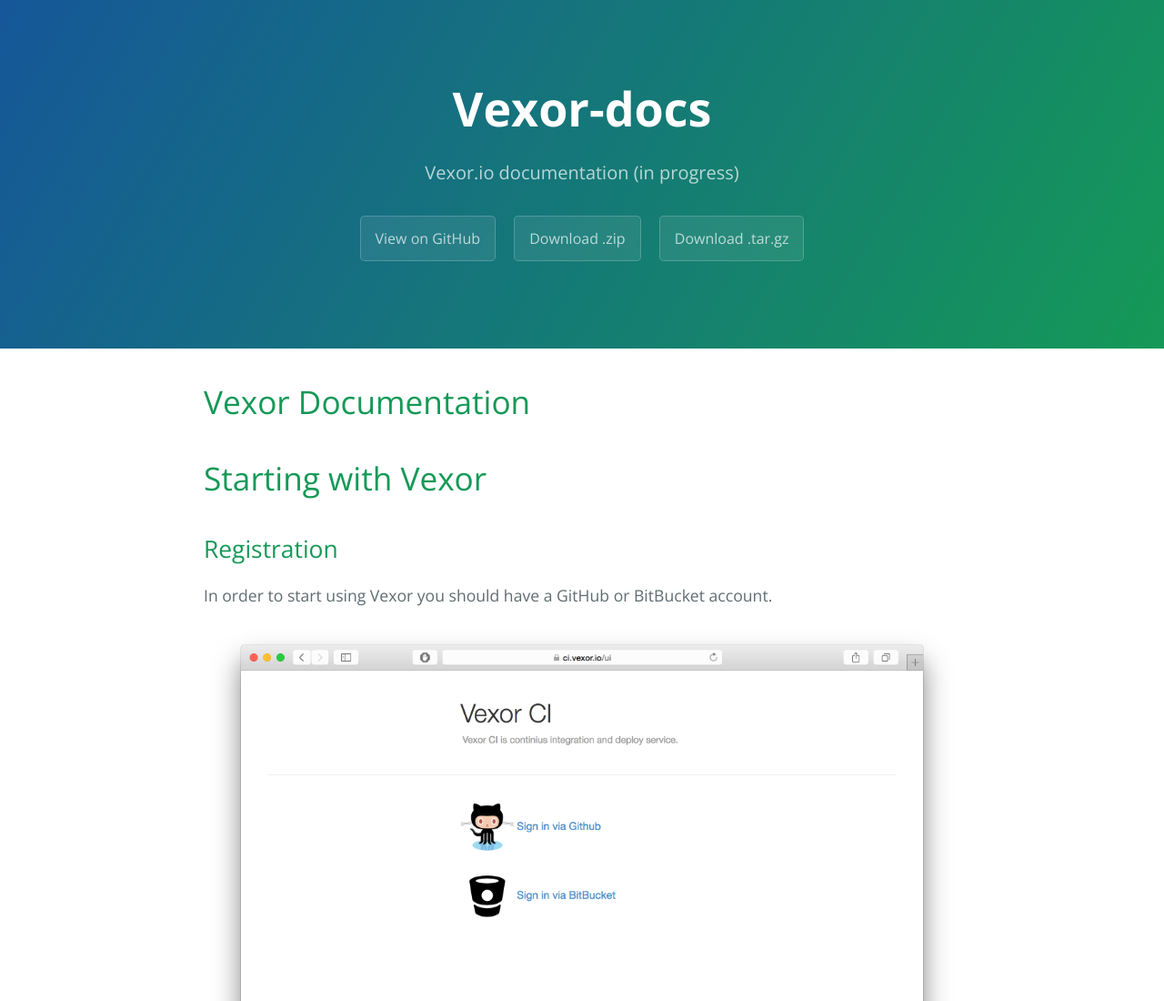
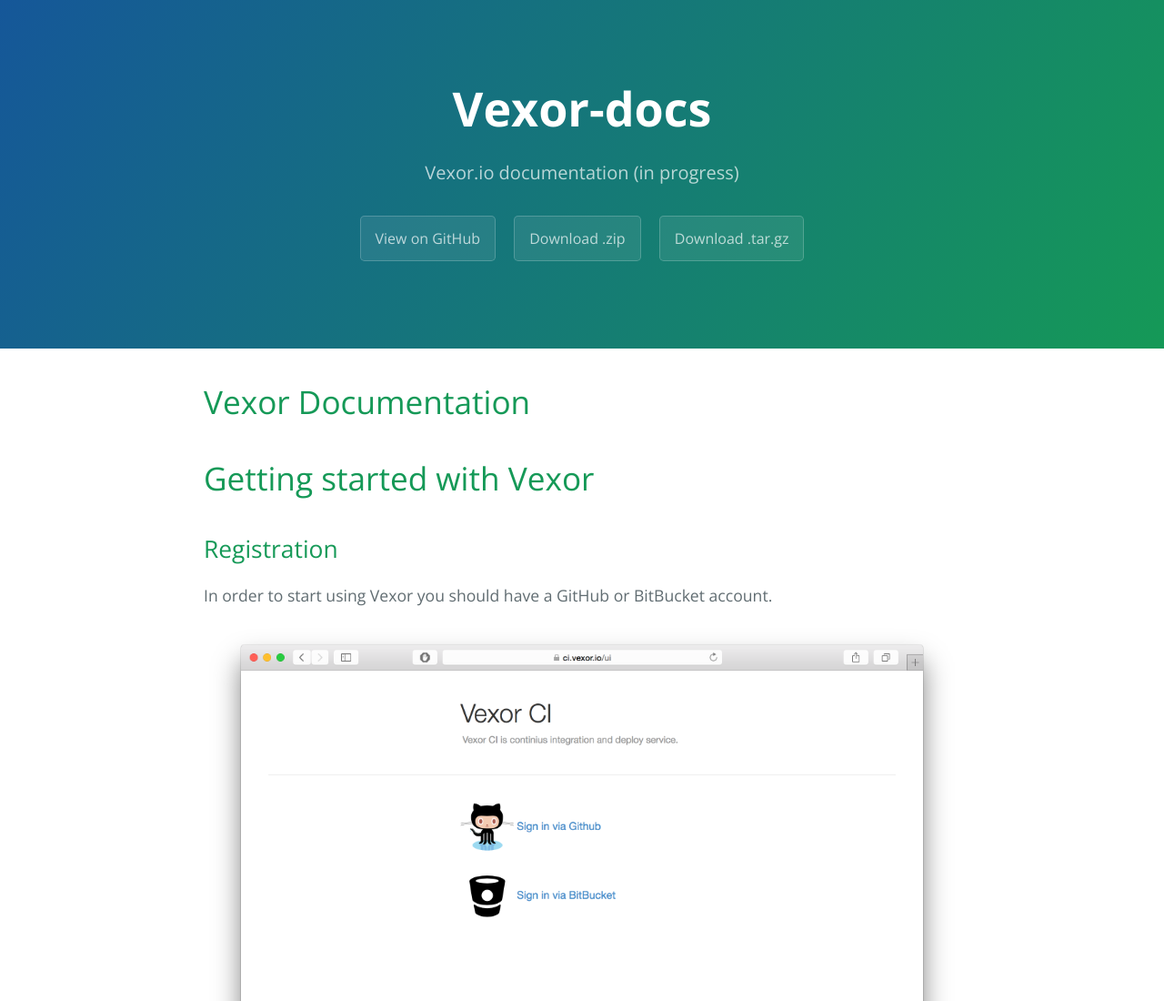
Before and after one commit to kfyodor/vexor-docs, a plain HTML site: page index.html in a window 1280 px wide. Shown: the top 1100 px of the page at 91% size. Drawn offline with nearby package versions, Linux system fonts and the light colour scheme.

Commit message:
fix header

```diff
--- a/index.html
+++ b/index.html
@@ -23,7 +23,7 @@
 <a id="vexor-documentation" class="anchor" href="#vexor-documentation" aria-hidden="true"><span class="octicon octicon-link"></span></a>Vexor Documentation</h1>
 
 <h1>
-<a id="starting-with-vexor" class="anchor" href="#starting-with-vexor" aria-hidden="true"><span class="octicon octicon-link"></span></a>Starting with Vexor</h1>
+<a id="starting-with-vexor" class="anchor" href="#starting-with-vexor" aria-hidden="true"><span class="octicon octicon-link"></span></a>Getting started with Vexor</h1>
 
 <h2>
 <a id="registration" class="anchor" href="#registration" aria-hidden="true"><span class="octicon octicon-link"></span></a>Registration</h2>
```
